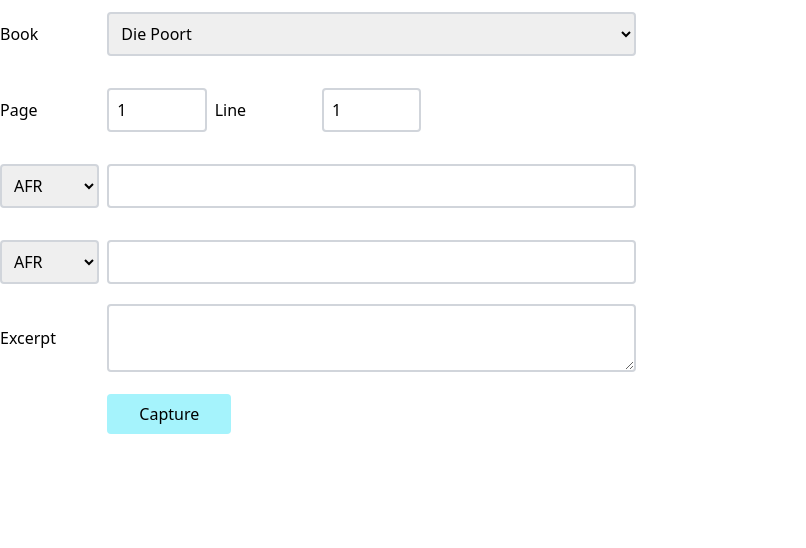
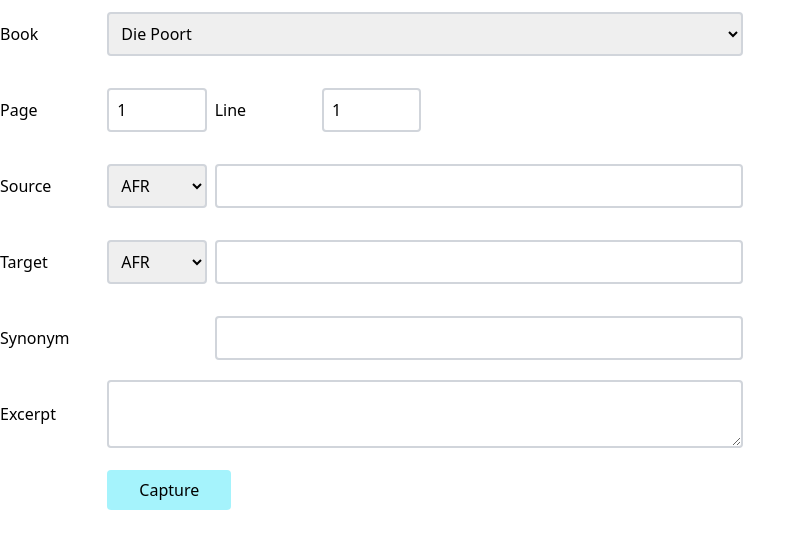
Before and after one commit to irfaanf/languages, a React (Create React App) app: page / in a window 1280 px wide. Shown: the top 548 px of the page, without its empty margins (0-806 px from the left). Built offline with nearby package versions, Linux system fonts and the light colour scheme.

Commit message:
Added synonym

```diff
--- a/src/components/pages/CaptureWord.jsx
+++ b/src/components/pages/CaptureWord.jsx
@@ -11,12 +11,12 @@ export const CaptureWord = () => {
                 <div className="col-span-1 flex items-center">
                     <Label>Book</Label>
                 </div>
-                <div className="col-span-5 flex items-center">
+                <div className="col-span-6 flex items-center">
                     <Dropdown
                         options={['Die Poort', 'The Hunger Games', 'Bu Ulke']}
                     />
                 </div>
-                <div className="col-span-6 flex"></div>
+                <div className="col-span-5"></div>
 
                 <div className="col-span-1 flex items-center">
                     <Label>Page</Label>
@@ -33,28 +33,43 @@ export const CaptureWord = () => {
                 <div className="col-span-8 flex items-center"></div>
 
                 <div className="col-span-1 flex items-center">
-                    <Dropdown options={['AFR', 'TUR', 'ITA']} />
+                    <Label>Source</Label>
                 </div>
-                <div className="col-span-5 flex items-center">
-                    <InputBox />
-                </div>
-                <div className="col-span-6 flex"></div>
-
                 <div className="col-span-1 flex items-center">
                     <Dropdown options={['AFR', 'TUR', 'ITA']} />
                 </div>
                 <div className="col-span-5 flex items-center">
                     <InputBox />
                 </div>
-                <div className="col-span-6 flex"></div>
+                <div className="col-span-5"></div>
+
+                <div className="col-span-1 flex items-center">
+                    <Label>Target</Label>
+                </div>
+                <div className="col-span-1 flex items-center">
+                    <Dropdown options={['AFR', 'TUR', 'ITA']} />
+                </div>
+                <div className="col-span-5 flex items-center">
+                    <InputBox />
+                </div>
+                <div className="col-span-5"></div>
+
+                <div className="col-span-1 flex items-center">
+                    <Label>Synonym</Label>
+                </div>
+                <div className="col-span-1"></div>
+                <div className="col-span-5 flex items-center">
+                    <InputBox />
+                </div>
+                <div className="col-span-5"></div>
 
                 <div className="col-span-1 flex items-center">
                     <Label>Excerpt</Label>
                 </div>
-                <div className="col-span-5 flex items-center">
+                <div className="col-span-6 flex items-center">
                     <TextArea />
                 </div>
-                <div className="col-span-6 flex"></div>
+                <div className="col-span-5"></div>
 
                 <div className="col-span-1"></div>
                 <div className="col-span-1 flex items-center">
```
